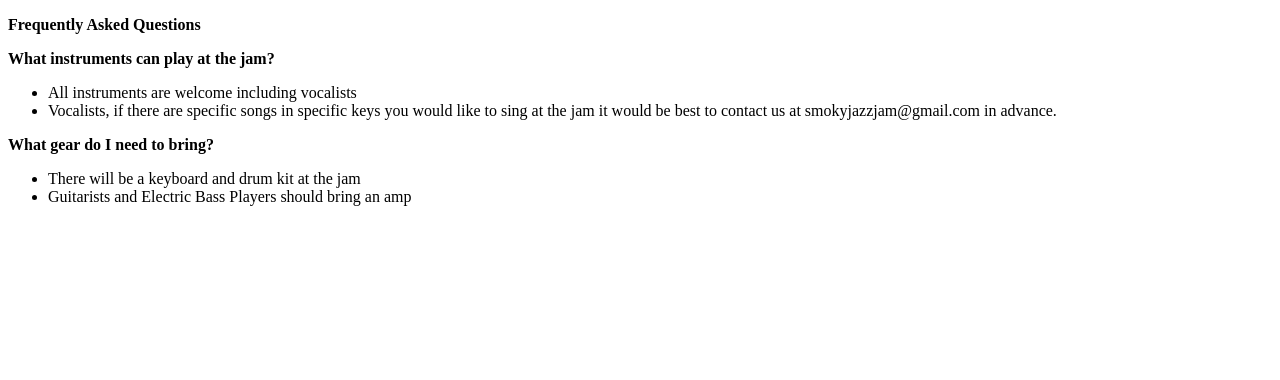
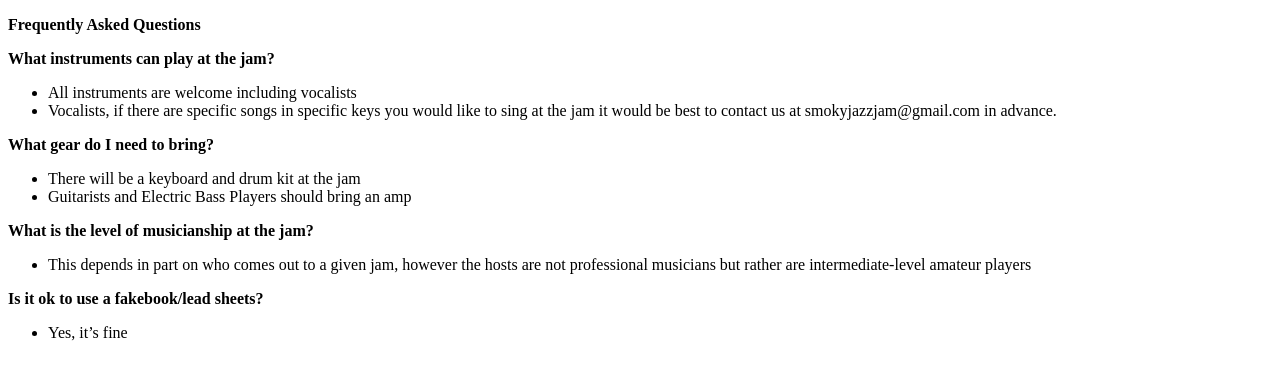
Before and after one commit to smokyjazzjam/smokyjazzjam, a Jekyll site: the page built from faq.md, in a window 1280 px wide. Shown: the top 380 px of the page. Built offline with Jekyll 4.4.1, drawn with Linux system fonts in a browser that asks for light colours.

Commit message:
Update faq.md

```diff
--- a/faq.md
+++ b/faq.md
@@ -12,3 +12,9 @@ layout: default
 **What gear do I need to bring?**
 - There will be a keyboard and drum kit at the jam
 - Guitarists and Electric Bass Players should bring an amp
+
+**What is the level of musicianship at the jam?**
+- This depends in part on who comes out to a given jam, however the hosts are not professional musicians but rather are intermediate-level amateur players
+
+**Is it ok to use a fakebook/lead sheets?**
+- Yes, it's fine
```
